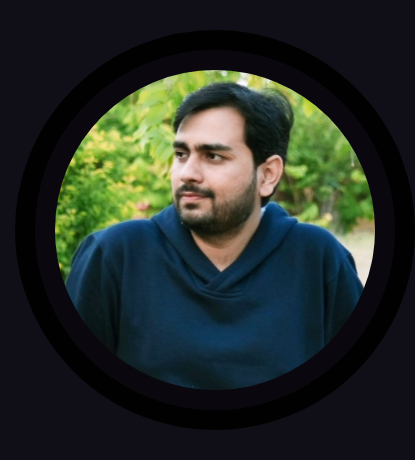
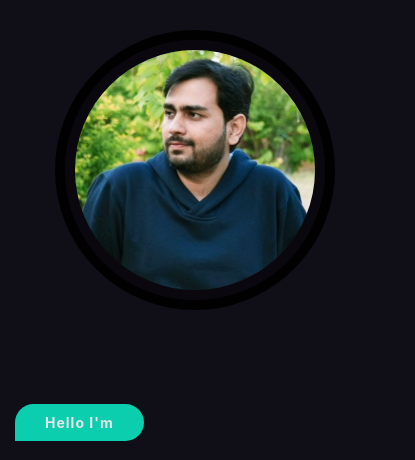
Before and after one commit to arvindpanwar/arvindpanwar.github.io, a plain HTML site: page index.html in a window 390 px wide. Shown: the top 460 px of the page, 415 px wide, since content can reach past the window. Drawn offline with Linux system fonts and the light colour scheme; a web font is replaced by a local one.

Commit message:
media css

```diff
--- a/css/main.css
+++ b/css/main.css
@@ -125,8 +125,22 @@ a{
 	border-radius: 50%;
 }
 
+@media only screen and (max-width: 420px){
+.img-border {
+    height: 280px;
+    width: 280px;
+	border: 10px solid rgba(0, 0, 0, 0.9);
+}
+}
 
+@media only screen and (max-width: 420px){
+.img-border img{
+	border: 10px solid rgba(0, 0, 0, 0.4);
+}
+}
 
-.adjuster col-md-12{
+@media (min-width: 992px){
+.adjuster{
 	margin-top: 100px;
 }
+}
--- a/index.html
+++ b/index.html
@@ -66,8 +66,6 @@
 	<body>
 		<div class="container">
 			<div class="row adjuster">
-				<div class="col-md-12">
-				</div>
 			</div>
 			<div class="row">
 				<div class="col-md-6">
```
